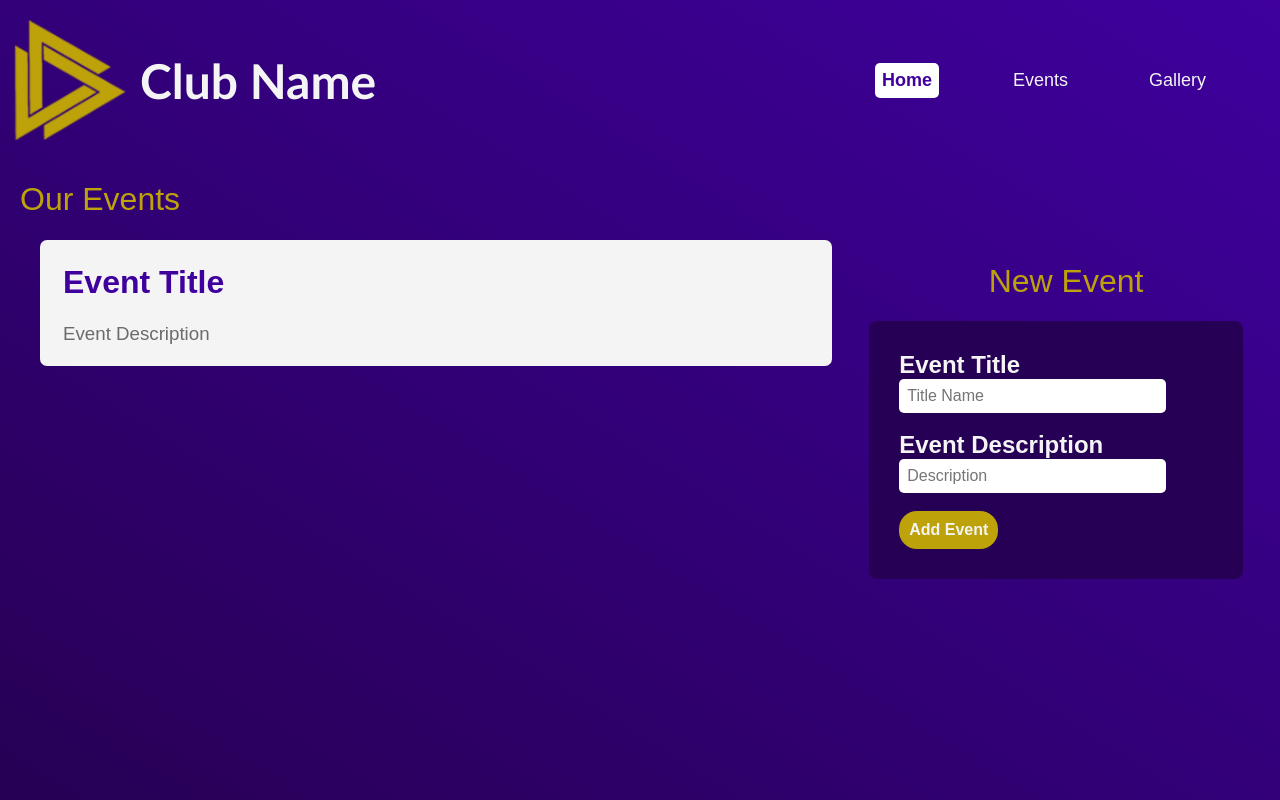
After one commit to GameGodS3/Bitflip-Django-Workshop, a Django app: page /events in a window 1280 px wide. The commit adds this page. Run offline with Django 3.2, Linux system fonts and the light colour scheme.

Commit message:
Complete without json processing

```diff
--- /dev/null
+++ b/webpages/forms.py
@@ -0,0 +1,5 @@
+from django import forms
+
+class EventCreator(forms.Form):
+    eventtitle = forms.CharField(widget=forms.TextInput(attrs={'class':'formfields make-event-title', 'placeholder': 'Title Name'}))
+    eventdesc = forms.CharField(widget=forms.TextInput(attrs={'class':'formfields make-event-desc', 'placeholder': 'Description'}))
--- a/webpages/static/webpages/css/style.css
+++ b/webpages/static/webpages/css/style.css
@@ -77,6 +77,7 @@ body{
     max-height: 80vh;
     width: 50%;
     float: left;
+    overflow-y: auto;
 }
 .homecontent{
     padding: 50px;
@@ -113,3 +114,57 @@ body{
     align-items: center;
     float: right;
 }
+
+/*Events page*/
+
+.card{
+    background-color: var(--wht);
+    padding: 3px;
+    border-radius: 7px;
+    list-style: none;
+}
+
+.eventlabel{
+    margin-left: 20px;
+}
+.eventtitle{
+    color: #3f009e;
+}
+.eventdesc{
+    color: #6b6b6b;
+    font-weight: lighter;
+}
+
+.formcontainer{
+    background-color: #260054;
+    color: var(--wht);
+    border-radius: 8px;
+    padding: 30px;
+    width: 70%;
+}
+.formtag{
+    margin: 0;
+}
+.formfields{
+    margin: 0;
+    padding: 8px;
+    font-size: 16px;
+    outline: none;
+    border: none;
+    width: 80%;
+    border-radius: 5px;
+}
+.sub-btn{
+    border: none;
+    outline: none;
+    font-size: 16px;
+    padding: 10px;
+    color: var(--wht);
+    font-weight: bold;
+    background-color: var(--ylw);
+    border-radius: 18px;
+}
+.sub-btn:hover{
+    box-shadow: black 3px 3px 5px;
+    cursor: pointer;
+}
--- a/webpages/templates/base.html
+++ b/webpages/templates/base.html
@@ -10,13 +10,13 @@
 <body>
     <div class="pagestruct">
         <div class="menubar">
-            <div class="logo">
+            <div class="logo" onclick="location.href = '..'">
                 <img src="{% static 'webpages/images/logo.png' %}" alt="logo" class="logopic">
                 <h1 class="clubname">Club Name</h1>
             </div>
             <div class="menu">
-                <a href="" ><div id="homemenu">Home</div></a>
-                <a href=""><div id="eventmenu">Events</div></a>
+                <a href=".." ><div id="homemenu">Home</div></a>
+                <a href="/events"><div id="eventmenu">Events</div></a>
                 <a href=""><div>Gallery</div></a>
             </div>
         </div>
--- /dev/null
+++ b/webpages/templates/webpages/events.html
@@ -0,0 +1,29 @@
+{% extends 'base.html' %}
+{% load static %}
+{% block content %}
+
+<div class="left" style="width: 65%;">
+    <h1 style="margin-left: 20px; color: var(--ylw); font-weight: lighter;">Our Events</h1>
+    <ul>
+        <li class="card">
+            <h1 class="eventlabel eventtitle">Event Title</h1>
+            <h3 class="eventlabel eventdesc">Event Description</h3>
+        </li>
+    </ul>
+</div>
+<div class="right" style="width: 35%; flex-direction: column;">
+    <h1 style="margin-left: 20px; color: var(--ylw); font-weight: lighter;">New Event</h1>
+    <div class="formcontainer">
+        <form action="" method="post">
+            {% csrf_token %}
+            <h2 class="formtag">Event Title</h2>
+            {{ form.eventtitle }}
+            <br><br>
+            <h2 class="formtag">Event Description</h2>
+            {{ form.eventdesc }}
+            <br><br>
+            <input type="submit" value="Add Event" class="sub-btn">
+        </form>
+    </div>
+</div>
+{% endblock %}
--- a/webpages/templates/webpages/index.html
+++ b/webpages/templates/webpages/index.html
@@ -8,7 +8,7 @@
         Lorem ipsum, dolor sit amet consectetur adipisicing elit. Architecto et, rerum libero unde repellendus sequi exercitationem doloremque iusto nesciunt odit aspernatur laboriosam similique.
     </p>
     <p> Recusandae natus ipsum tenetur odit ratione delectus pariatur quod, nesciunt perspiciatis amet unde quasi cum laboriosam reiciendis provident ut veritatis nobis facilis molestias! Voluptate ducimus fugiat voluptatibus.</p>
-    <div class="eventbtn" onclick="location.href = 'event.html'">
+    <div class="eventbtn" onclick="location.href = '/events'">
         Events
     </div>
     </div>
--- a/webpages/urls.py
+++ b/webpages/urls.py
@@ -3,4 +3,5 @@ from . import views
 
 urlpatterns = [
     path('', views.index, name='index'),
+    path('events', views.events, name='events'),
 ]
--- a/webpages/views.py
+++ b/webpages/views.py
@@ -1,6 +1,18 @@
 from django.shortcuts import render
+from .forms import EventCreator
 
 # Create your views here.
 
 def index(request):
-    return render(request, 'webpages/index.html', )
+    return render(request, 'webpages/index.html')
+
+def events(request):
+    form = EventCreator(request.POST)
+    if request.method == 'POST':
+        if form.is_valid():
+            evetitle = form.cleaned_data['eventtitle']
+            evedesc = form.cleaned_data['eventdesc']
+            print(evetitle, evedesc)
+            return render(request, 'webpages/events.html', {'form':form})
+    else:
+        return render(request, 'webpages/events.html', {'form':form})
```
